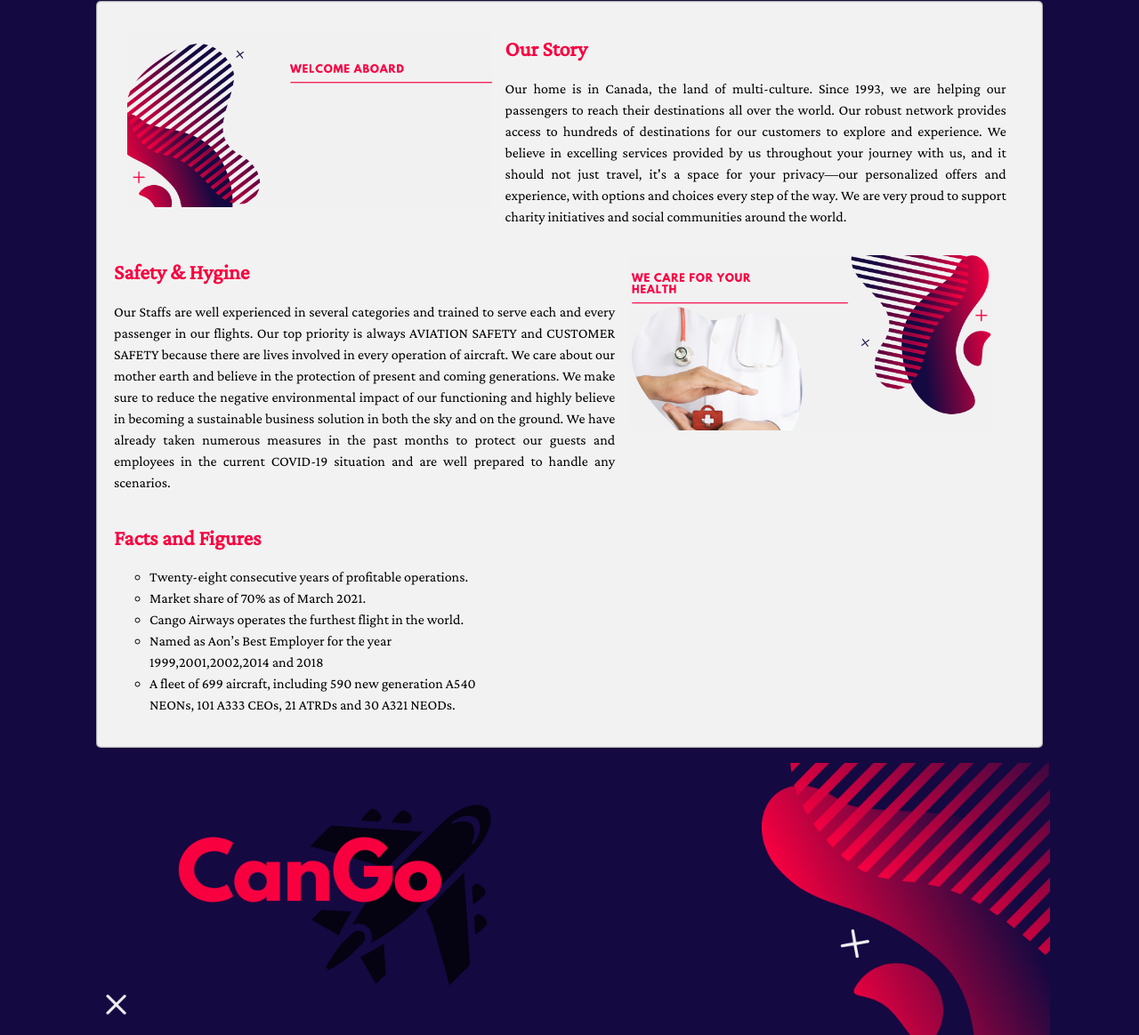
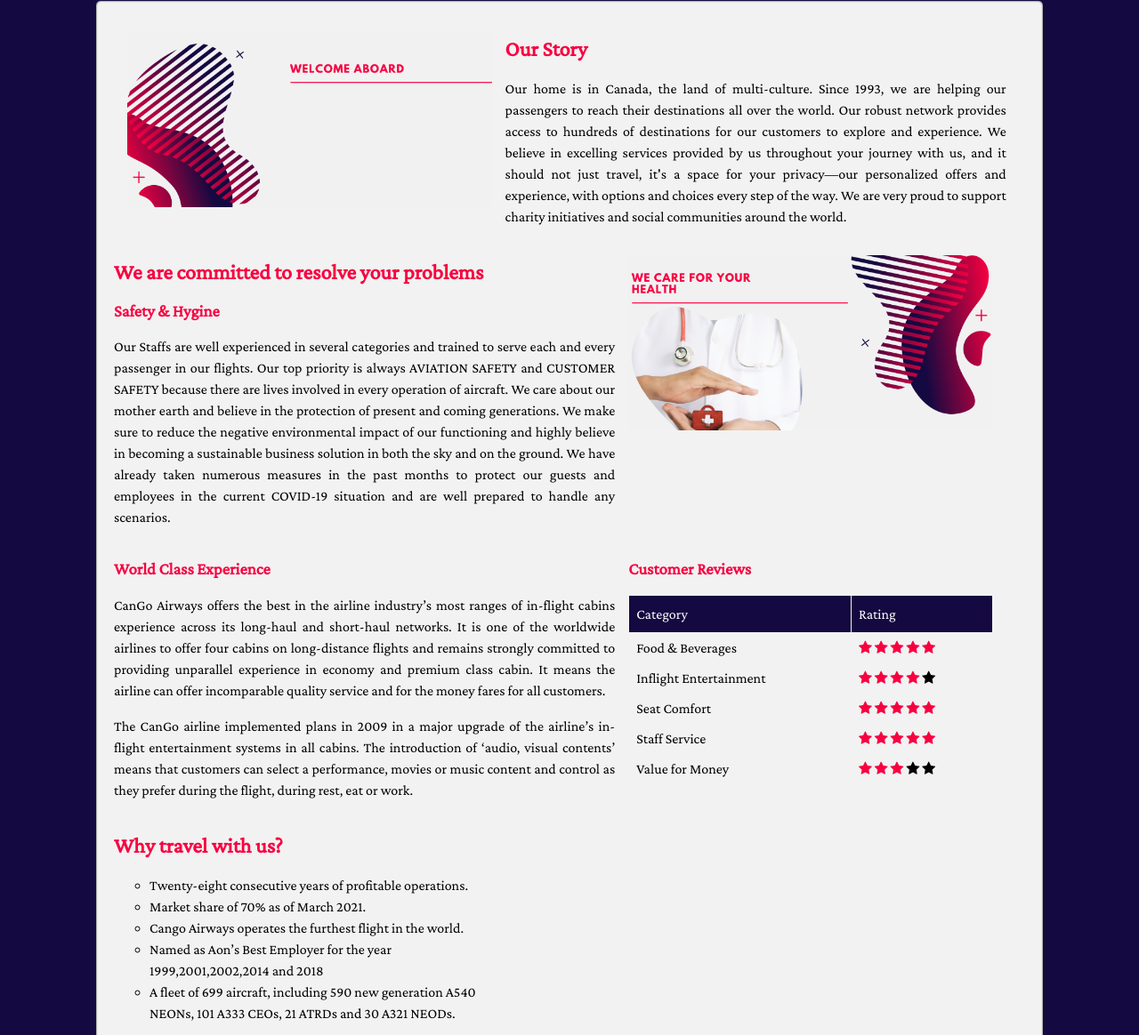
Before and after one commit to abhishekvijayannair/cangoairways, a plain HTML site: page html/about.html in a window 1280 px wide. Shown: the part 293-1457 px from the top of the page at 89% size. Drawn offline with nearby package versions, Linux system fonts and the light colour scheme.

Commit message:
Added HTML Table for Customer Review

```diff
--- a/css/about.css
+++ b/css/about.css
@@ -39,6 +39,15 @@
 	margin-right: auto;
 }
 
+.rating-container {
+	float: left;
+	width: 40%;
+	padding-left: 15px;
+	padding-right: 15px;
+	margin-left: auto;
+	margin-right: auto;
+}
+
 .article-content {
 	float: left;
 	width: 55%;
@@ -54,6 +63,34 @@ ul {
 	line-height: 150%
 }
 
+#rating-table {
+	border-collapse: collapse;
+	width: 100%;
+}
+
+#rating-table td, #rating-table th {
+	border: 1px solid #f2f2f2;
+	padding: 8px;
+}
+
+#rating-table tr:nth-child(even) {
+	background-color: #f2f2f2;
+}
+
+#rating-table tr:hover {
+	background-color: #f2f2f2;
+}
+
+#rating-table th {
+	padding-top: 12px;
+	padding-bottom: 12px;
+	text-align: left;
+	background-color: #150941;
+	color: white;
+	font-size: 16px;
+	font-weight: normal;
+}
+
 @media screen and (max-width: 1080px) {
 	.article-content {
 		width: 100%;
@@ -63,4 +100,29 @@ ul {
 		float: left;
 		width: 100%;
 	}
+	.rating-container {
+		padding: 0px;
+		float: left;
+		width: 100%;
+	}
 }
+
+@media screen and (max-width: 330px) {
+	.star-size {
+		font-size: 10px;
+	}
+}
+
+@media screen and (max-width: 300px) {
+	.star-size {
+		font-size: 5px;
+	}
+}
+
+.checked {
+	color: #f80040;
+}
+
+main {
+	padding-top: 30px;
+}
--- a/html/about.html
+++ b/html/about.html
@@ -16,6 +16,7 @@
       height: 100%;
       margin: 0;
       font-family: "Crimson Pro", serif;
+      font-size: 16px;
       background-color: #150941;
     }
 
@@ -35,10 +36,6 @@
 
     .core-color {
       color: #f80040;
-    }
-
-    main {
-      padding-top: 30px;
     }
   </style>
 </head>
@@ -91,7 +88,8 @@
       </div>
       <div>
         <article class="article-content">
-          <h2 class="content-head-text">Safety & Hygine</h2>
+          <h2 class="content-head-text">We are committed to resolve your problems</h2>
+          <h3 class="content-head-text">Safety & Hygine</h3>
           <p class="article-text">
             Our Staffs are well experienced in several categories and trained to serve
             each and every passenger in our flights. Our top priority is always AVIATION
@@ -110,10 +108,87 @@
             <img class="content-image" src="../images/heath-safety.png" alt="Welcome to Cango Airways" />
           </picture>
         </aside>
+
+        <article class="article-content">
+          <h3 class="content-head-text">World Class Experience</h3>
+          <p class="article-text">
+            CanGo Airways offers the best in the airline industry’s most ranges of in-flight
+            cabins experience across its long-haul and short-haul networks. It is one of the
+            worldwide airlines to offer four cabins on long-distance flights and remains strongly
+            committed to providing unparallel experience in economy and premium class cabin.
+            It means the airline can offer incomparable quality service and for the money fares for all customers.
+          </p>
+          <p class="article-text">
+            The CanGo airline implemented plans in 2009 in a major upgrade of the airline’s
+            in-flight entertainment systems in all cabins. The introduction of ‘audio, visual contents’
+            means that customers can select a performance, movies or music content and control as they
+            prefer during the flight, during rest, eat or work.
+          </p>
+        </article>
+
+        <aside class="rating-container">
+          <h3 class="content-head-text">Customer Reviews</h3>
+          <table id="rating-table">
+            <tr>
+              <th>Category</th>
+              <th>Rating</th>
+            </tr>
+            <tr>
+              <td>Food & Beverages</td>
+              <td>
+                <span class="fa fa-star star-size checked"></span>
+                <span class="fa fa-star star-size checked"></span>
+                <span class="fa fa-star star-size checked"></span>
+                <span class="fa fa-star star-size checked"></span>
+                <span class="fa fa-star star-size checked"></span>
+              </td>
+            </tr>
+            <tr>
+              <td>Inflight Entertainment</td>
+              <td>
+                <span class="fa fa-star star-size checked"></span>
+                <span class="fa fa-star star-size checked"></span>
+                <span class="fa fa-star star-size checked"></span>
+                <span class="fa fa-star star-size checked"></span>
+                <span class="fa fa-star star-size"></span>
+              </td>
+            </tr>
+            <tr>
+              <td>Seat Comfort</td>
+              <td>
+                <span class="fa fa-star star-size checked"></span>
+                <span class="fa fa-star star-size checked"></span>
+                <span class="fa fa-star star-size checked"></span>
+                <span class="fa fa-star star-size checked"></span>
+                <span class="fa fa-star star-size checked"></span>
+              </td>
+            </tr>
+            <tr>
+              <td>Staff Service</td>
+              <td>
+                <span class="fa fa-star star-size checked"></span>
+                <span class="fa fa-star star-size checked"></span>
+                <span class="fa fa-star star-size checked"></span>
+                <span class="fa fa-star star-size checked"></span>
+                <span class="fa fa-star star-size checked"></span>
+              </td>
+            </tr>
+            <tr>
+              <td>Value for Money</td>
+              <td>
+                <span class="fa fa-star star-size checked"></span>
+                <span class="fa fa-star star-size checked"></span>
+                <span class="fa fa-star star-size checked"></span>
+                <span class="fa fa-star star-size"></span>
+                <span class="fa fa-star star-size"></span>
+              </td>
+            </tr>
+          </table>
+        </aside>
       </div>
       <div>
         <article class="article-content">
-          <h2 class="content-head-text">Facts and Figures</h2>
+          <h2 class="content-head-text">Why travel with us?</h2>
           <p class="article-text">
           <ul>
             <li>Twenty-eight consecutive years of profitable operations.</li>
```
Also changed, not shown: index.html (+3 -3 lines).
